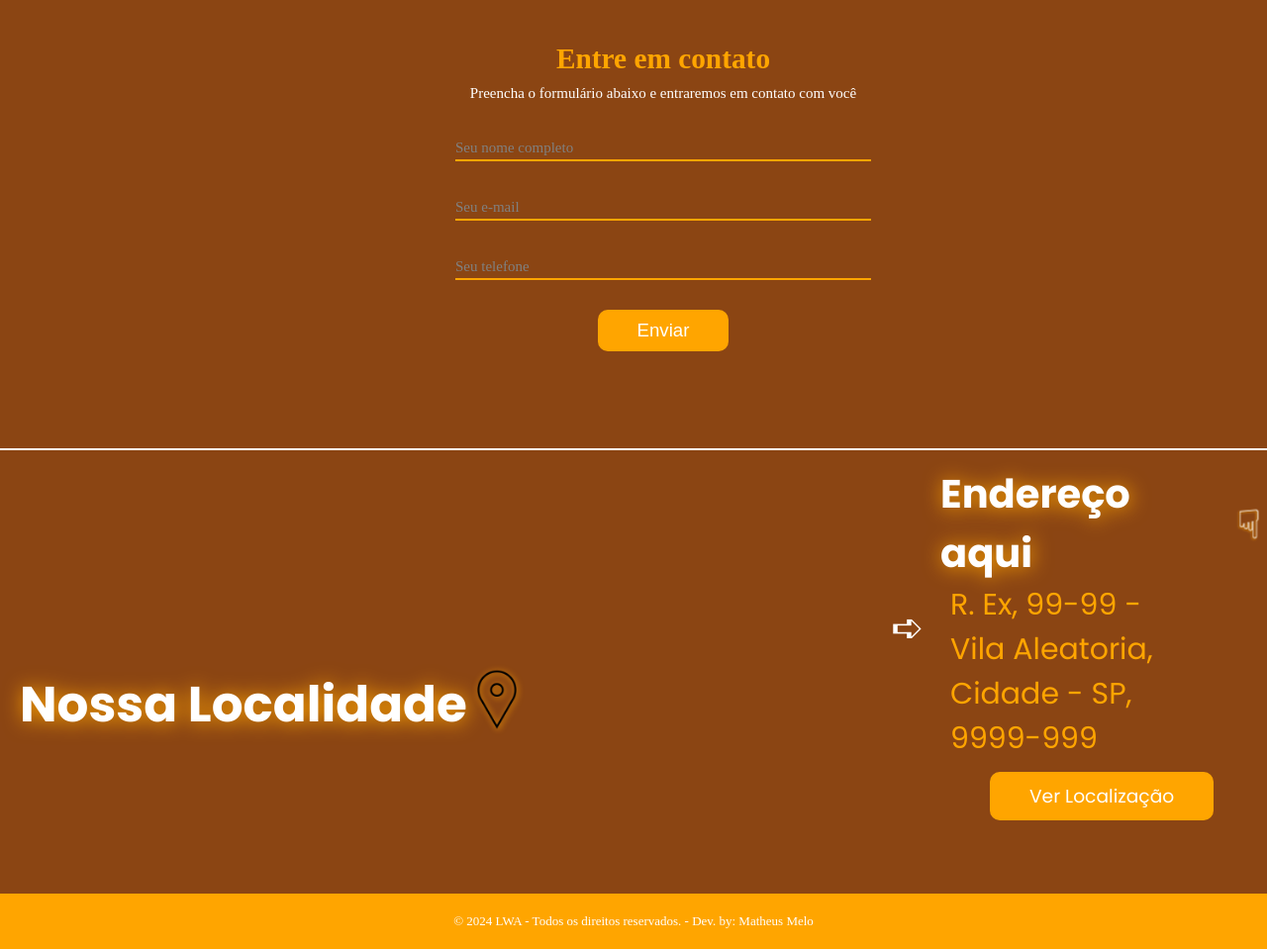
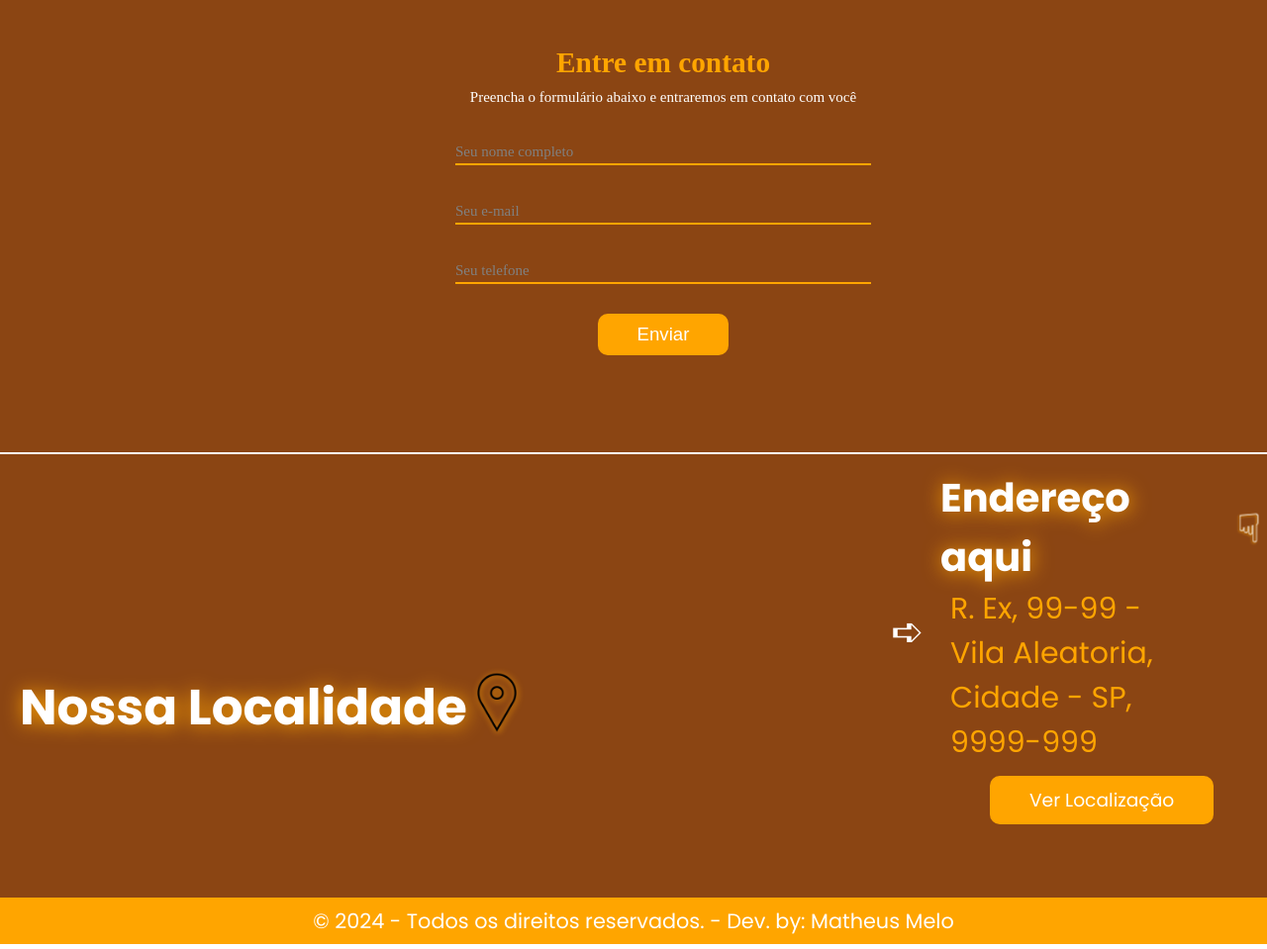
Before and after one commit to teudevs/Projeto-Padaria, a plain HTML site: page index.html in a window 1280 px wide. Shown: the part 963-1922 px from the top of the page at 99% size. Drawn offline with nearby package versions, Linux system fonts and the light colour scheme.

Commit message:
Add files via upload

```diff
--- a/index.html
+++ b/index.html
@@ -129,7 +129,7 @@
         </main>
         <footer>
             <div class="footer-center">
-            <p>© 2024 LWA - Todos os direitos reservados. - Dev. by: <a href="https://teudevs-projects.vercel.app/">Matheus Melo</a></p>
+            <p>© 2024 - Todos os direitos reservados. - Dev. by: <a href="https://teudevs-projects.vercel.app/">Matheus Melo</a></p>
             </div>
         </footer>
     </div>
--- a/style.css
+++ b/style.css
@@ -6,14 +6,6 @@
     box-sizing: border-box;
     text-decoration: none;
     zoom: 0 !important;
-}
-
-html {
-    width: 100vw;
-    height: 100vh;
-    font-size: 62.5%;
-    overflow-x: hidden;
-    zoom: 0% !important;
 }
 li{
     list-style-type: none;
@@ -347,11 +339,12 @@ form input[type=submit]:hover{
     background-color: black;
 }
 footer {
-    padding: 20px;
+    padding: 8px;
     text-align: center;
     background-color: orange;
     color: #adadad;
     font-size: 1.3rem;
+    font-family: "Poppins";
 }
 
 .footer-center {
@@ -387,7 +380,7 @@ footer {
         filter: brightness(50%);
     }
     .menu-list{
-        font-size: 1.4rem;
+        font-size: 1rem;
         border-bottom: 1px solid saddlebrown;
         margin-right: 5px;
     }
@@ -461,8 +454,4 @@ footer {
     .nav-manual .manual-btn:not(:last-child), .nav-auto div:not(:last-child) {
         margin-right: 15px;
     }
-    body{
-        zoom: 0% !important;
-    }
-
 }
```
